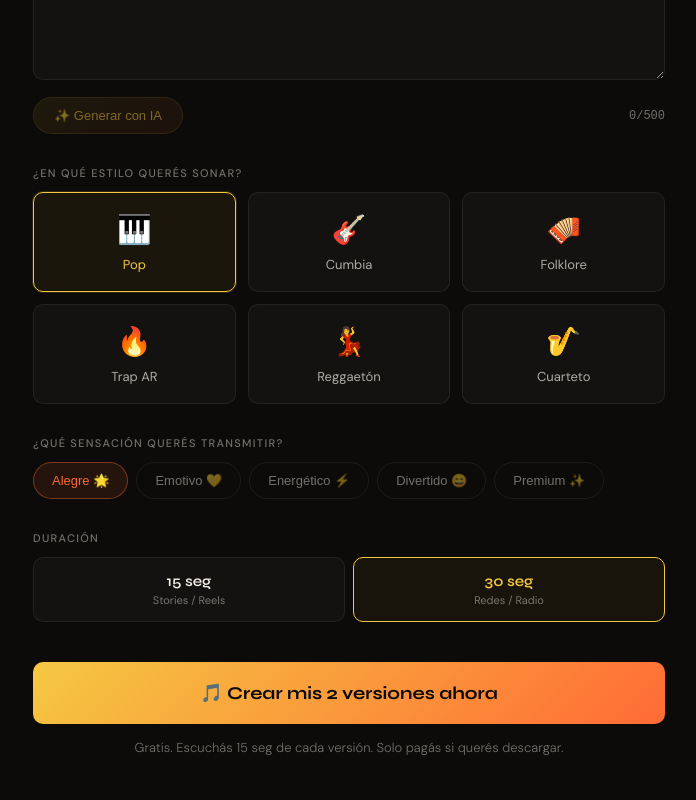
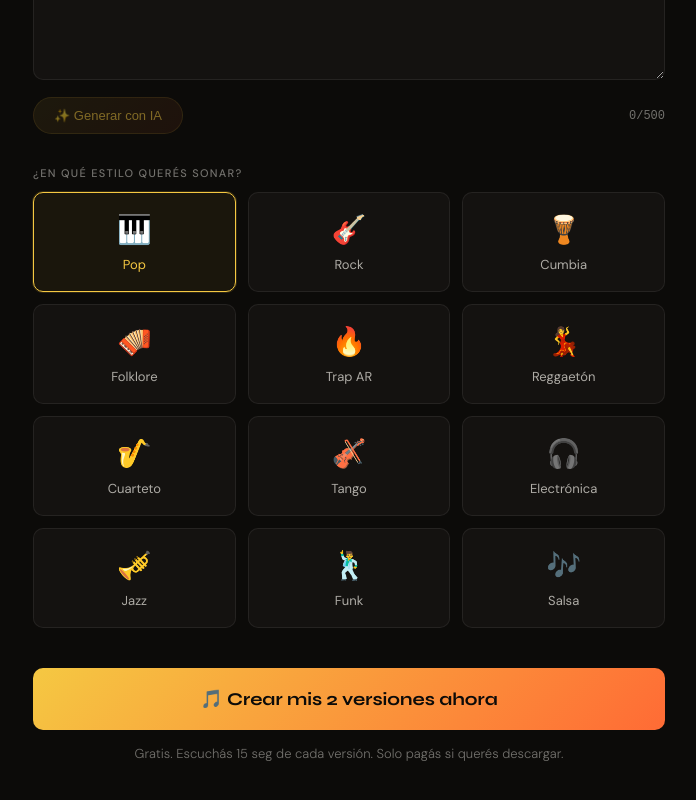
Before and after one commit to SofiaJarvis-crypto/generador-musica-v2, a Next.js app: page / in a window 1280 px wide. Shown: the part 903-1703 px from the top of the page, without its empty margins (291-987 px from the left). Built offline with nearby package versions, Linux system fonts and the light colour scheme.

Commit message:
feat: simplify form - remove moods & duration, expand genres to 12 options

```diff
--- a/src/app/api/generate-lyrics/route.ts
+++ b/src/app/api/generate-lyrics/route.ts
@@ -10,7 +10,7 @@ const openai = process.env.OPENAI_API_KEY
 
 export async function POST(req: NextRequest) {
   try {
-    const { brandName, genre, moods, userInput } = await req.json()
+    const { brandName, genre, userInput } = await req.json()
 
     if (!brandName) {
       return NextResponse.json({ error: 'Nombre de marca requerido' }, { status: 400 })
@@ -39,7 +39,6 @@ export async function POST(req: NextRequest) {
 Contexto:
 - Marca: ${brandName}
 - Género musical: ${genre}
-- Mood: ${moods.join(', ')}
 
 Instrucciones:
 - Hacela pegadiza y memorable
@@ -54,7 +53,6 @@ Devolvé SOLO la letra, sin explicaciones.`
 
 Marca: ${brandName}
 Género: ${genre}
-Mood: ${moods.join(', ')}
 
 Instrucciones:
 - Máximo 60 palabras
--- a/src/app/api/generate/route.ts
+++ b/src/app/api/generate/route.ts
@@ -53,8 +53,6 @@ export async function POST(req: NextRequest) {
       brandName: string
       customLyrics?: string
       genre: string
-      moods: string[]
-      durationSeconds: 15 | 30
       sessionToken?: string
       generationId?: string
     } = await req.json()
@@ -67,9 +65,6 @@ export async function POST(req: NextRequest) {
     }
     if (!body.genre) {
       return NextResponse.json({ error: 'Seleccioná un género musical' }, { status: 400 })
-    }
-    if (![15, 30].includes(body.durationSeconds)) {
-      return NextResponse.json({ error: 'Duración inválida' }, { status: 400 })
     }
 
     // ── IP para rate limiting ──────────────────────────────
@@ -113,8 +108,8 @@ export async function POST(req: NextRequest) {
       brand_description: body.customLyrics?.trim() || null, // Guardar custom lyrics en description
       brand_location:    null,
       genre:             body.genre,
-      moods:             body.moods || [],
-      duration_seconds:  body.durationSeconds,
+      moods:             [],
+      duration_seconds:  30, // Default 30 seg
       suno_status:       'generating',
       ip_address:        ip,
       session_token:     sessionToken,
--- a/src/app/page.tsx
+++ b/src/app/page.tsx
@@ -10,14 +10,18 @@ import { getUserId, getVariant, trackABTestView, HEADLINE_VARIANTS } from '@/lib
 
 const GENRES = [
   { id: 'Pop', emoji: '🎹', label: 'Pop' },
-  { id: 'Cumbia', emoji: '🎸', label: 'Cumbia' },
+  { id: 'Rock', emoji: '🎸', label: 'Rock' },
+  { id: 'Cumbia', emoji: '🪘', label: 'Cumbia' },
   { id: 'Folklore', emoji: '🪗', label: 'Folklore' },
   { id: 'Trap AR', emoji: '🔥', label: 'Trap AR' },
   { id: 'Reggaetón', emoji: '💃', label: 'Reggaetón' },
   { id: 'Cuarteto', emoji: '🎷', label: 'Cuarteto' },
+  { id: 'Tango', emoji: '🎻', label: 'Tango' },
+  { id: 'Electrónica', emoji: '🎧', label: 'Electrónica' },
+  { id: 'Jazz', emoji: '🎺', label: 'Jazz' },
+  { id: 'Funk', emoji: '🕺', label: 'Funk' },
+  { id: 'Salsa', emoji: '🎶', label: 'Salsa' },
 ]
-
-const MOODS = ['Alegre 🌟', 'Emotivo 💛', 'Energético ⚡', 'Divertido 😄', 'Premium ✨']
 
 export default function HomePage() {
   const router = useRouter()
@@ -25,8 +29,6 @@ export default function HomePage() {
   const [brandName, setBrandName] = useState('')
   const [customLyrics, setCustomLyrics] = useState('')
   const [genre, setGenre] = useState('Pop')
-  const [moods, setMoods] = useState<string[]>(['Alegre 🌟'])
-  const [duration, setDuration] = useState<15 | 30>(30)
   const [loading, setLoading] = useState(false)
   const [loadingLyrics, setLoadingLyrics] = useState(false)
   const [error, setError] = useState('')
@@ -48,10 +50,6 @@ export default function HomePage() {
     trackABTestView('headline_v1', variant)
   }, [])
 
-  const toggleMood = (m: string) => {
-    setMoods(prev => prev.includes(m) ? prev.filter(x => x !== m) : [...prev, m])
-  }
-
   const handleGenerateLyrics = async () => {
     if (!brandName.trim()) {
       setError('Ingresá el nombre de tu marca primero')
@@ -68,7 +66,6 @@ export default function HomePage() {
         body: JSON.stringify({
           brandName: brandName.trim(),
           genre,
-          moods,
           userInput: customLyrics.trim(),
         }),
       })
@@ -89,7 +86,6 @@ export default function HomePage() {
 
   const handleSubmit = async () => {
     if (!brandName.trim()) { setError('Ingresá el nombre de tu marca'); return }
-    if (moods.length === 0) { setError('Elegí al menos un tono'); return }
     setError('')
     setLoading(true)
 
@@ -112,8 +108,6 @@ export default function HomePage() {
           brandName: brandName.trim(),
           customLyrics: customLyrics.trim() || undefined,
           genre,
-          moods,
-          durationSeconds: duration,
           sessionToken,
         }),
       })
@@ -235,37 +229,6 @@ export default function HomePage() {
           </div>
         </div>
 
-        <div className="form-section">
-          <label className="form-label">¿Qué sensación querés transmitir?</label>
-          <div className="mood-row">
-            {MOODS.map(m => (
-              <button
-                key={m}
-                className={`mood-pill${moods.includes(m) ? ' sel' : ''}`}
-                onClick={() => toggleMood(m)}
-              >
-                {m}
-              </button>
-            ))}
-          </div>
-        </div>
-
-        <div className="form-section">
-          <label className="form-label">Duración</label>
-          <div className="dur-row">
-            {([15, 30] as const).map(d => (
-              <div
-                key={d}
-                className={`dur-pill${duration === d ? ' sel' : ''}`}
-                onClick={() => setDuration(d)}
-              >
-                <div className="dur-pill-name">{d} seg</div>
-                <div className="dur-pill-desc">{d === 15 ? 'Stories / Reels' : 'Redes / Radio'}</div>
-              </div>
-            ))}
-          </div>
-        </div>
-
         <button
           className="generate-btn"
           onClick={handleSubmit}
--- a/src/lib/suno-prompt.ts
+++ b/src/lib/suno-prompt.ts
@@ -6,12 +6,18 @@ import { GenerateFormData } from '@/types'
 
 // Mapeo de géneros del formulario → tags en inglés para Suno (mejorados)
 const GENRE_TAGS: Record<string, string> = {
-  'Pop':       'upbeat pop, catchy melody, radio-friendly, commercial appeal, memorable hook',
-  'Cumbia':    'cumbia argentina, latin rhythm, accordion, festive, danceable, traditional percussion, radio-ready',
-  'Folklore':  'argentine folklore, chacarera, acoustic guitar, traditional, authentic, bombo legüero, charango',
-  'Trap AR':   'trap latino argentino, urban, 808 bass, modern, hi-hat rolls, contemporary, street',
-  'Reggaetón': 'reggaeton latino, dembow rhythm, perreo, dancehall influence, commercial, party vibe',
-  'Cuarteto':  'cuarteto cordobés, cumbia argentina, festive brass, accordion, energetic, party anthem',
+  'Pop':         'upbeat pop, catchy melody, radio-friendly, commercial appeal, memorable hook',
+  'Rock':        'rock, electric guitar, drums, energetic, powerful, anthem, radio-ready',
+  'Cumbia':      'cumbia argentina, latin rhythm, accordion, festive, danceable, traditional percussion, radio-ready',
+  'Folklore':    'argentine folklore, chacarera, acoustic guitar, traditional, authentic, bombo legüero, charango',
+  'Trap AR':     'trap latino argentino, urban, 808 bass, modern, hi-hat rolls, contemporary, street',
+  'Reggaetón':   'reggaeton latino, dembow rhythm, perreo, dancehall influence, commercial, party vibe',
+  'Cuarteto':    'cuarteto cordobés, cumbia argentina, festive brass, accordion, energetic, party anthem',
+  'Tango':       'tango argentino, bandoneon, dramatic, passionate, traditional, orchestral, authentic',
+  'Electrónica': 'electronic dance, synth, upbeat, modern, club-ready, energetic, commercial EDM',
+  'Jazz':        'jazz, smooth, sophisticated, brass, piano, swing, classy, lounge',
+  'Funk':        'funk, groovy, bass-driven, danceable, rhythmic, upbeat, feel-good',
+  'Salsa':       'salsa, latin jazz, brass section, percussion, tropical, energetic, danceable',
 }
 
 // Mapeo de moods → tags descriptivos en inglés (expandidos)
@@ -25,9 +31,9 @@ const MOOD_TAGS: Record<string, string> = {
 
 export function buildSunoPrompt(data: GenerateFormData): string {
   const genreTags = GENRE_TAGS[data.genre] || data.genre.toLowerCase()
-  const moodTags = data.moods
-    .map(m => MOOD_TAGS[m] || m.toLowerCase())
-    .join(', ')
+  const moodTags = data.moods && data.moods.length > 0
+    ? data.moods.map(m => MOOD_TAGS[m] || m.toLowerCase()).join(', ')
+    : 'upbeat, catchy, memorable'
 
   // Construir contexto de marca
   const brandContext = data.brandDescription
@@ -43,11 +49,11 @@ export function buildSunoPrompt(data: GenerateFormData): string {
     `Professional commercial jingle for "${data.brandName}"${brandContext}${locationContext}.`,
     `Music style: ${genreTags}.`,
     `Emotional tone: ${moodTags}.`,
-    `Target duration: ${data.durationSeconds} seconds.`,
+    data.durationSeconds ? `Target duration: ${data.durationSeconds} seconds.` : '',
     `The brand name "${data.brandName}" must be mentioned clearly and memorably in the lyrics.`,
     `Sing in Spanish with clear Argentine pronunciation.`,
     `Make it catchy, memorable, and radio-ready. Perfect for advertising and brand recognition.`,
-  ].join(' ')
+  ].filter(Boolean).join(' ')
 
   // Truncar a 490 caracteres por seguridad (límite non-custom mode)
   return prompt.slice(0, 490)
--- a/src/types/index.ts
+++ b/src/types/index.ts
@@ -59,8 +59,8 @@ export interface GenerateFormData {
   brandDescription?: string | null
   brandLocation?: string | null
   genre: string
-  moods: string[]
-  durationSeconds: 15 | 30
+  moods?: string[]
+  durationSeconds?: 15 | 30
 }
 
 // Lo que construimos para enviar a Suno
```
Also changed, not shown: 1 other file (tests, documents, lock files or other folders).
